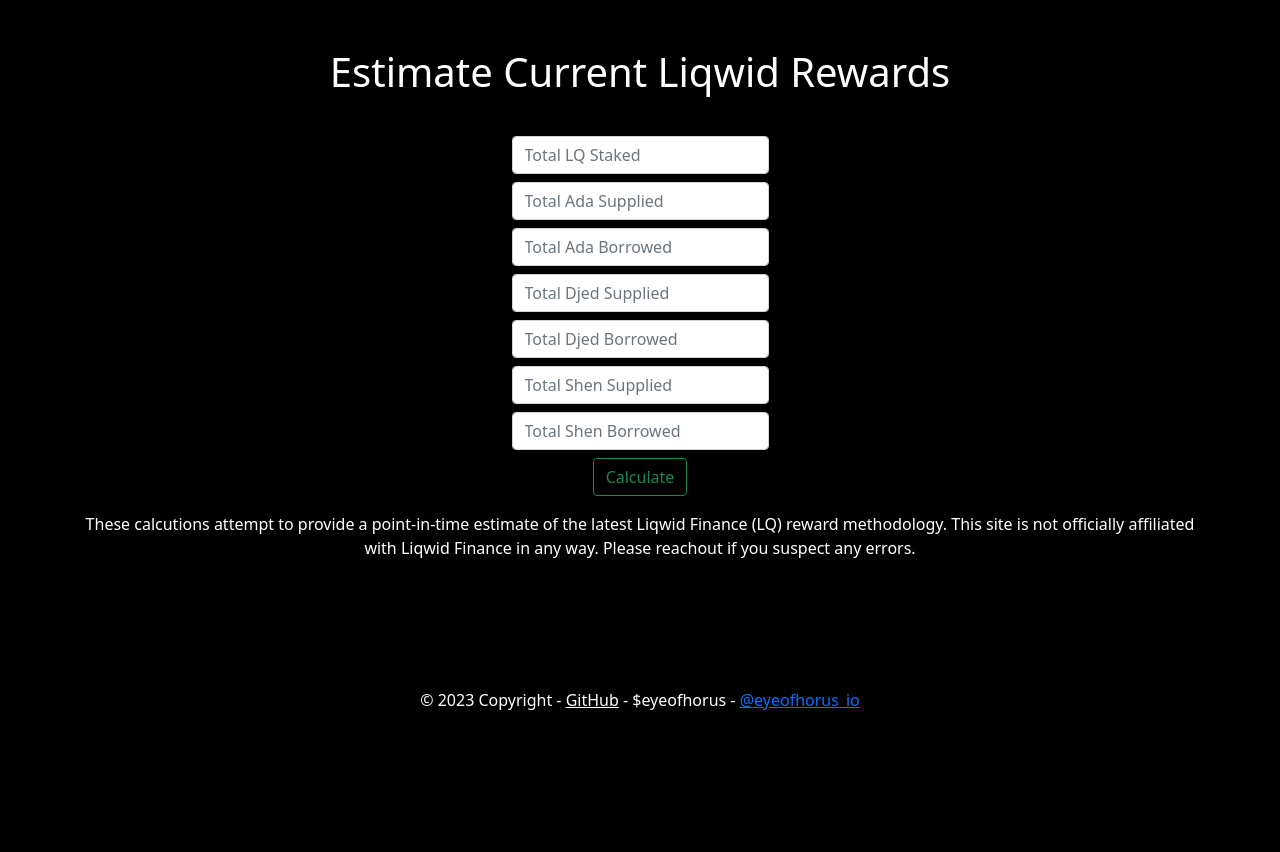
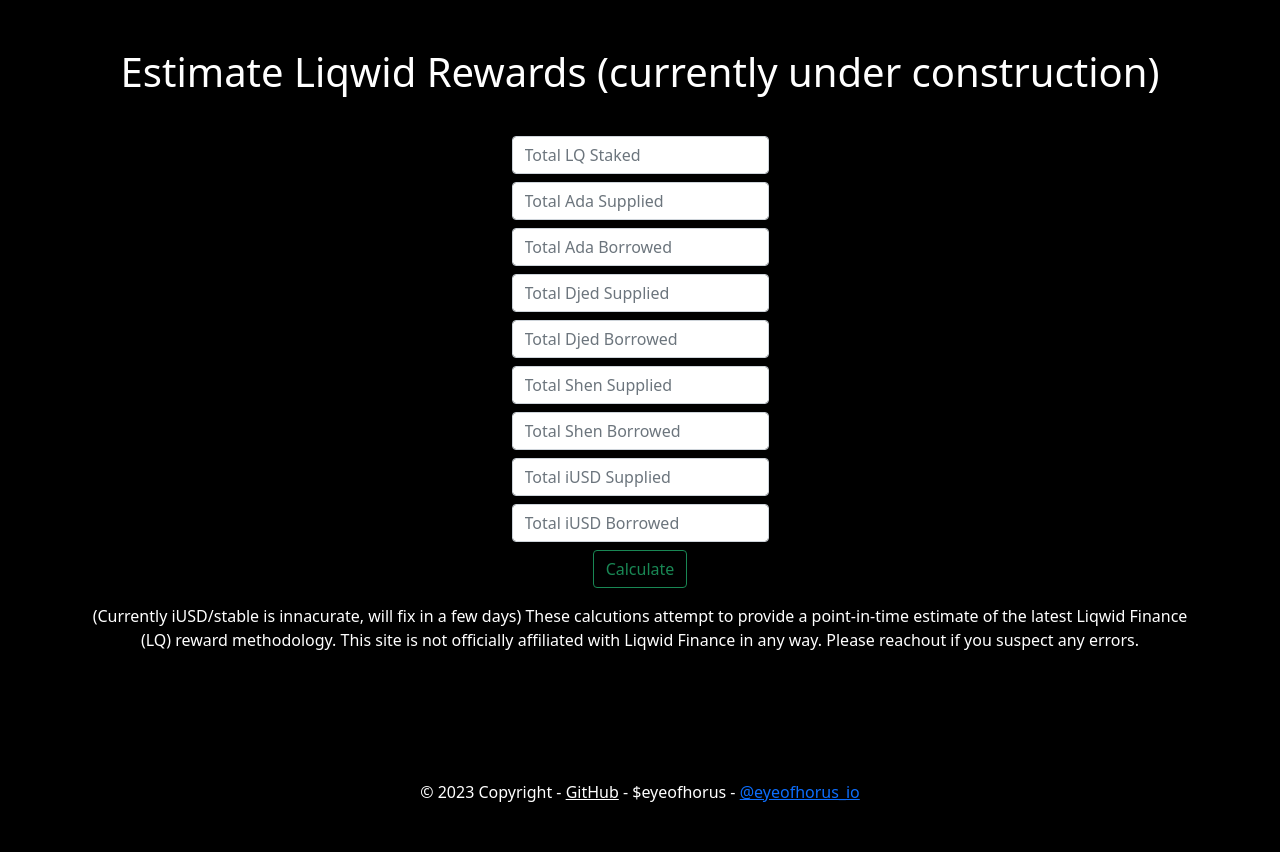
Before and after one commit to maso-soup/horus-project, a Django app: page /liqwid/ in a window 1280 px wide. Shown: the part 61-913 px from the top of the page. Before the commit the page ends 771 px from the top, so only its background shows below. Run offline with Django 4.2, Linux system fonts and the light colour scheme.

Commit message:
Temp Construction

```diff
--- a/tools/templates/tools/liqwid_current.html
+++ b/tools/templates/tools/liqwid_current.html
@@ -1,7 +1,7 @@
 {% extends "tools/base.html" %}
 {% block search %}
 
-<p class="display-6 pb-3"> Estimate Current Liqwid Rewards</p>
+<p class="display-6 pb-3">Estimate Liqwid Rewards (currently under construction)</p>
 
 <form class="d-flex" method="POST" action="{% url 'liqwid'%}">
     {% csrf_token %}
@@ -13,10 +13,12 @@
         <input class="form-control my-2" type="input" name="data" placeholder="Total Djed Borrowed" aria-label="Search">
         <input class="form-control my-2" type="input" name="data" placeholder="Total Shen Supplied" aria-label="Search">
         <input class="form-control my-2" type="input" name="data" placeholder="Total Shen Borrowed" aria-label="Search">
+        <input class="form-control my-2" type="input" name="data" placeholder="Total iUSD Supplied" aria-label="Search">
+        <input class="form-control my-2" type="input" name="data" placeholder="Total iUSD Borrowed" aria-label="Search">
         <button class="btn btn-outline-success" type="submit">Calculate</button>
     </div>
 </form>
 
-<p class="py-3">These calcutions attempt to provide a point-in-time estimate of the latest Liqwid Finance (LQ) reward methodology. This site is not officially affiliated with Liqwid Finance in any way. Please reachout if you suspect any errors. </p>
+<p class="py-3">(Currently iUSD/stable is innacurate, will fix in a few days) These calcutions attempt to provide a point-in-time estimate of the latest Liqwid Finance (LQ) reward methodology. This site is not officially affiliated with Liqwid Finance in any way. Please reachout if you suspect any errors. </p>
 
 {% endblock search %}
--- a/tools/views.py
+++ b/tools/views.py
@@ -25,7 +25,7 @@
 IPFS_API_URL = "https://ipfs.io/ipfs/"
 LIQWID_API_URL = "https://api.liqwiddev.net/graphql"
 
-LIQWID_FINANCE_ASSETS_POLICY_IDS_PLUS_ASSET_NAME = {"Ada":"lovelace", "DJED":"8db269c3ec630e06ae29f74bc39edd1f87c819f1056206e879a1cd61446a65644d6963726f555344", "SHEN":"8db269c3ec630e06ae29f74bc39edd1f87c819f1056206e879a1cd615368656e4d6963726f555344"}
+LIQWID_FINANCE_ASSETS_POLICY_IDS_PLUS_ASSET_NAME = {"Ada":"lovelace", "DJED":"8db269c3ec630e06ae29f74bc39edd1f87c819f1056206e879a1cd61446a65644d6963726f555344", "SHEN":"8db269c3ec630e06ae29f74bc39edd1f87c819f1056206e879a1cd615368656e4d6963726f555344", "IUSD":"f66d78b4a3cb3d37afa0ec36461e51ecbde00f26c8f0a68f94b6988069555344"}
 
 def validate_address( input_address ):
     '''Function for validating the user input address. Input not matching any
@@ -505,7 +505,7 @@
     return render( request, 'tools/faq.html' )
 
 def get_token_price( policyassetID ):
-    response = requests.get( MINSWAP_API_URL, timeout=5 )
+    response = requests.get( MINSWAP_API_URL, timeout=10 )
 
     if policyassetID == "lovelace":
         return 1
@@ -547,7 +547,7 @@
 
     for market in markets_list:
         combined_total_market_borrow_interest_ada_value_daily += market[ "total_market_borrow_interest_ada_value_daily" ]
-        if ( market[ "market_id" ] == "DJED" or market[ "market_id" ] == "iUSD" ):
+        if ( market[ "market_id" ] == "DJED" or market[ "market_id" ] == "IUSD" ):
             stable_user_ada_value_borrowed_int_gen += market[ "user_ada_value_borrowed_int_gen" ]
             stable_user_ada_value_supplied_int_gen += market[ "user_ada_value_supplied_int_gen" ]
             stable_total_market_supply_interest_ada_value_daily += market[ "total_market_supply_interest_ada_value_daily" ]
@@ -576,6 +576,7 @@
     stable_rewards_stable_value_daily = combined_stablecoin_supply_ada_value * ( target_stablecoin_apr / 365 )
     stable_rewards_lq_value_daily = stable_rewards_stable_value_daily / lq_price
     print(f"Total stable LQ rewards daily: {stable_rewards_lq_value_daily}" )
+    print(f"Total stable value rewards daily: {stable_rewards_stable_value_daily}" )
     total_rewards_lq_value_daily = stable_rewards_lq_value_daily / ( combined_stablecoin_borrow_interest_ada_value / combined_total_market_borrow_interest_ada_value_daily )
 
     variable_total_rewards_lq_value_daily = total_rewards_lq_value_daily - ( min_lq_rewards_per_market * num_markets )
@@ -586,6 +587,8 @@
 
     lq_reward_dist_stable_supply_daily = ( ( variable_total_rewards_lq_value_daily * ( combined_stablecoin_borrow_interest_ada_value / combined_total_market_borrow_interest_ada_value_daily ) ) + ( min_lq_rewards_per_market * num_stable_markets ) ) * lq_reward_dist_supply_ratio
     lq_reward_dist_stable_borrow_daily = ( ( variable_total_rewards_lq_value_daily * ( combined_stablecoin_borrow_interest_ada_value / combined_total_market_borrow_interest_ada_value_daily ) ) + ( min_lq_rewards_per_market * num_stable_markets ) ) * ( 1 - lq_reward_dist_supply_ratio )
+
+    print(f"Total stable dist supply rewards daily: {lq_reward_dist_stable_supply_daily}" )
 
     lq_reward_dist_shen_supply_daily = ( ( variable_total_rewards_lq_value_daily * ( shen_borrow_interest_ada_value / combined_total_market_borrow_interest_ada_value_daily ) ) +  min_lq_rewards_per_market ) * lq_reward_dist_supply_ratio
     lq_reward_dist_shen_borrow_daily = ( ( variable_total_rewards_lq_value_daily * ( shen_borrow_interest_ada_value / combined_total_market_borrow_interest_ada_value_daily ) ) + min_lq_rewards_per_market ) * ( 1 - lq_reward_dist_supply_ratio )
@@ -621,6 +624,7 @@
     print(f"Adjusted Ada LQ rewards daily: {lq_reward_dist_ada_supply_daily}" )
 
     stable_supply_proportion = stable_user_ada_value_supplied_int_gen / stable_total_market_supply_interest_ada_value_daily
+    print(f"Stable supply proportion {stable_supply_proportion}")
     stable_borrow_proportion = stable_user_ada_value_borrowed_int_gen / combined_total_market_borrow_interest_ada_value_daily
 
     shen_supply_proportion = shen_user_ada_value_supplied_int_gen / shen_total_market_supply_interest_ada_value_daily
@@ -630,6 +634,7 @@
     ada_borrow_proportion = ada_user_ada_value_borrowed_int_gen / combined_total_market_borrow_interest_ada_value_daily
 
     lq_reward_supply_stable_daily = lq_reward_dist_stable_supply_daily * stable_supply_proportion
+    print(f"Supply stable daily lq rewards {lq_reward_supply_stable_daily}")
     lq_reward_borrow_stable_daily = lq_reward_dist_stable_borrow_daily * stable_borrow_proportion
 
     lq_reward_supply_shen_daily = lq_reward_dist_shen_supply_daily * shen_supply_proportion
@@ -711,6 +716,7 @@
 
     else:
         token_price = get_token_price( LIQWID_FINANCE_ASSETS_POLICY_IDS_PLUS_ASSET_NAME[ market_id ] )
+        print(f"{market_id} price is {token_price}")
         stake_daily_apr = 0
 
     utilization = float( market[ "utilization" ] )
```
